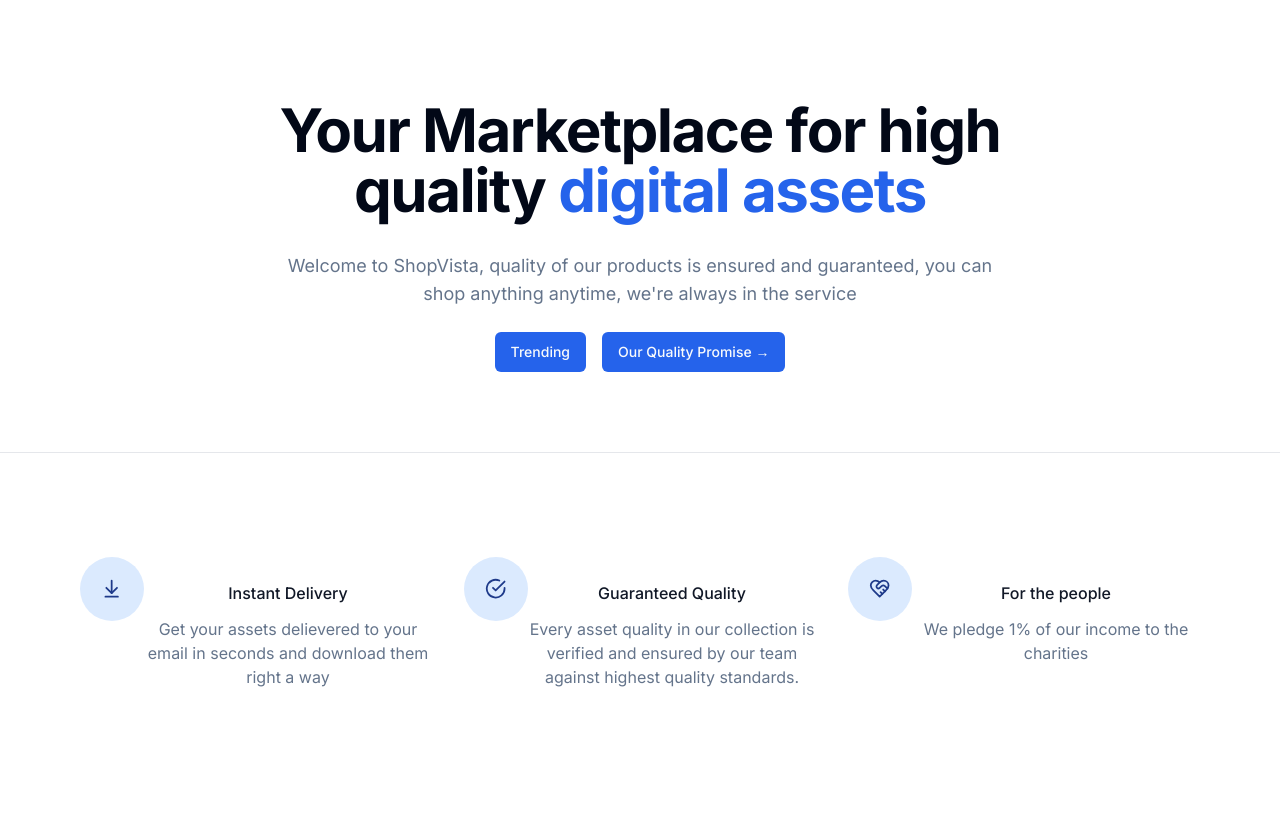
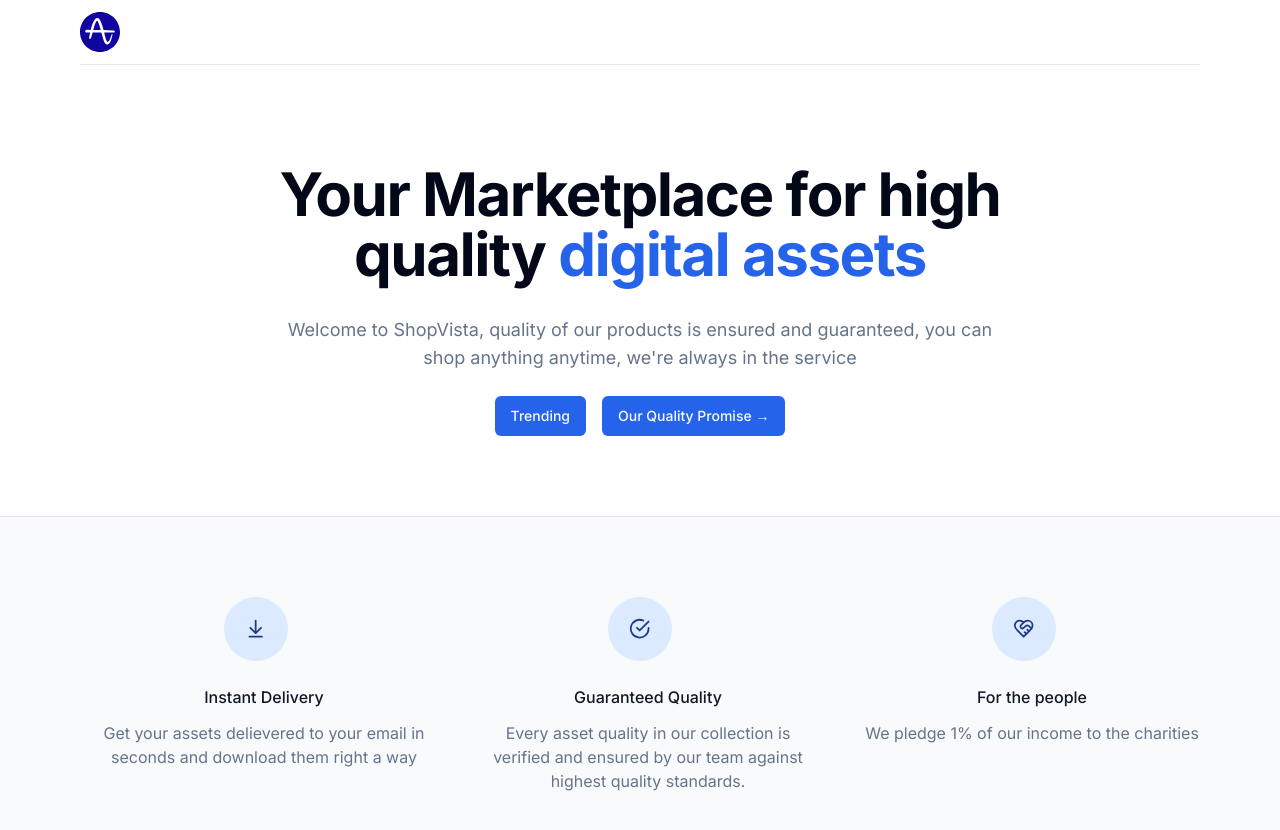
Before and after one commit to saher-elgendy/ShopVista, a Next.js app: page / in a window 1280 px wide. Shown: the top 830 px of the page. Before the commit the page ends 800 px from the top, so only its background shows below. Built offline with nearby package versions, Linux system fonts and the light colour scheme.

Commit message:
creating navbar config gile

```diff
--- a/src/app/layout.tsx
+++ b/src/app/layout.tsx
@@ -2,12 +2,14 @@ import type { Metadata } from "next";
 import { Inter } from "next/font/google";
 import "./globals.css";
 import { cn } from "@/lib/utils";
+import Navbar from "@/components/navbar";
 
 const inter = Inter({ subsets: ["latin"] });
 
 export const metadata: Metadata = {
   title: "ShopVista",
-  description: "Unleash your creativity with our vast library of high-quality digital assets. Explore a diverse range of stock photos, music, templates, and more to enhance your projects",
+  description:
+    "Unleash your creativity with our vast library of high-quality digital assets. Explore a diverse range of stock photos, music, templates, and more to enhance your projects",
 };
 
 export default function RootLayout({
@@ -21,6 +23,7 @@ export default function RootLayout({
         className={cn("relative h-full font-sans antialiased", inter.className)}
       >
         <main className="relative flex flex-col min-h-screen">
+          <Navbar />
           <div className=" py-5 flex-grow flex-1">{children}</div>
         </main>
       </body>
--- a/src/app/page.tsx
+++ b/src/app/page.tsx
@@ -1,4 +1,4 @@
-import MaxWidthWrapper from "@/components/MaxWidthWrapper";
+import MaxWidthWrapper from "@/components/max-width-wrapper";
 import { buttonVariants } from "@/components/ui/button";
 import Link from "next/link";
 import { Button } from "@/components/ui/button";
@@ -9,6 +9,7 @@ import {
   Leaf,
   HeartHandshake,
 } from "lucide-react";
+import Navbar from "@/components/navbar";
 
 export default function Home() {
   const services = [
@@ -64,21 +65,18 @@ export default function Home() {
           {/* TODO: List Products */}
         </div>
       </MaxWidthWrapper>
-      <section className="border-t border-gray-200 bg-gray">
+      <section className="border-t border-gray-200 bg-gray-50">
         <MaxWidthWrapper className="py-20">
           <div className="grid grid-cols-1 gap-y-12 sm:grid-cols-2 sm:gap-x-6 lg:grid-cols-3 lg:gap-x-8 lg:gap-y-4 ">
             {services.map((service) => (
-              <div
-                key={service.name}
-                className="text-center md:flex md:items-start md:text-left lg-block mt-6"
-              >
+              <div key={service.name} className="text-center">
                 <div className="md:flex-shrink-0 flex justify-center">
-                  <div className="h-16 w-16 flex justify-center items-center rounded-full bg-blue-100 text-blue-900">
+                  <div className="h-16 w-16 flex justify-center items-center md:self-center rounded-full bg-blue-100 text-blue-900">
                     <service.Icon className="w-1/3 h-1/3" />
                   </div>
                 </div>
 
-                <div className="mt-6 text-center">
+                <div className="mt-6 md:ml-4 lg:mt-6">
                   <h3 className="text-base font-medium text-gray-900">
                     {service.name}
                   </h3>
--- /dev/null
+++ b/src/components/icons.tsx
@@ -0,0 +1,18 @@
+import { LucideProps } from "lucide-react";
+
+export const Icons = {
+  logo: (props: LucideProps) => (
+    <svg
+      {...props}
+      xmlns="http://www.w3.org/2000/svg"
+      width="256"
+      height="256"
+      viewBox="0 0 256 256"
+    >
+      <path
+        fill="#10069F"
+        d="M128 0c70.683 0 128 57.317 128 128c0 70.683-57.317 128-128 128C57.317 256 0 198.734 0 128C0 57.266 57.317 0 128 0Zm-16.912 39.12c-15.782.051-30.073 25.445-42.359 75.412c-8.687-.103-16.655-.257-24.109-.36h-1.13c-.926-.052-1.851 0-2.777.103c-4.215.77-7.248 4.472-7.248 8.739c0 4.37 3.239 8.122 7.557 8.79l.102.103H64.72a577.93 577.93 0 0 0-5.706 29.404l-.72 4.164v.205a5.844 5.844 0 0 0 2.724 4.935c2.725 1.748 6.375.926 8.123-1.799l.154.154l11.566-37.063h55.724c4.266 16.141 8.687 32.745 14.548 48.373c3.135 8.379 10.435 27.913 22.67 28.016h.154c18.917 0 26.32-30.587 31.203-50.84c1.08-4.37 1.953-8.123 2.827-10.899l.36-1.13l.052-.167c.4-1.445-.416-2.988-1.851-3.483c-1.491-.514-3.187.257-3.701 1.799l-.412 1.13c-1.593 4.473-3.084 8.637-4.42 12.39l-.103.308c-8.225 23.184-11.926 33.774-19.277 33.774h-.463c-9.407 0-18.198-38.143-21.54-52.486c-.565-2.467-1.079-4.78-1.593-6.785h60.659c1.08 0 2.159-.257 3.136-.771l.047-.039a1.82 1.82 0 0 1 .21-.115l.308-.206l.154-.103c.155-.103.309-.206.463-.36l.227-.188c1.114-.969 1.903-2.321 2.24-3.719c.772-3.65-1.644-7.248-5.294-7.967h-.309c-.36-.052-.668-.103-1.028-.103l-.925-.103c-21.436-1.542-43.49-2.16-64.206-2.57l-.051-.155c-10.024-37.783-22.62-76.388-39.582-76.388Zm-.669 17.015c.874 0 1.697.514 2.416 1.44c1.748 2.775 4.832 8.995 9.408 22.772c3.135 9.459 6.528 21.23 10.126 34.904c-13.673-.205-27.45-.36-40.816-.514l-6.785-.051c7.66-29.918 16.964-52.588 23.8-57.934c.566-.36 1.183-.617 1.851-.617Z"
+      />
+    </svg>
+  ),
+};
--- /dev/null
+++ b/src/components/nav-item.tsx
@@ -0,0 +1,5 @@
+const NavItewm = () => {
+    return ()
+}
+
+export default NavItem;
--- /dev/null
+++ b/src/components/nav-items.tsx
@@ -0,0 +1,10 @@
+"use client";
+
+import { useState } from "react";
+
+const NavItems = () => {
+  const { activeIndex, setActiveIndex } = useState<null | number>(null);
+  return <div className="flex gap-4 h-full"></div>;
+};
+
+export default NavItems;
--- /dev/null
+++ b/src/components/navbar.tsx
@@ -0,0 +1,26 @@
+import { Icons } from "./icons";
+import MaxWidthWrapper from "./max-width-wrapper";
+import Link from "next/link";
+
+
+const Navbar = () => {
+  return (
+    <div className="sticky z-50 top-0 inset-x-0 h-16 bg-white">
+        <MaxWidthWrapper>
+          <div className="border-b border-gray-200">
+            <div className="flex h-16 items-center">
+              <div className="ml-4 flex lg:ml-0">
+                <Link href="/">
+                  <Icons.logo className="h-10 w-10" />
+                </Link>
+              </div>
+
+              <div className="hidden z-50 lg:ml-8 lg:self-stretch"></div>
+            </div>
+          </div>
+        </MaxWidthWrapper>
+    </div>
+  );
+};
+
+export default Navbar;
--- /dev/null
+++ b/src/config/index.ts
@@ -0,0 +1,45 @@
+export const PRODUCT_CATEGORIES = [
+  {
+    label: "UI KITS",
+    value: "UI_KITS" as const,
+    featured: [
+      {
+        name: "Editor Picks",
+        href: "#",
+        imageSrc: "/nav/ui-kits/mixed.jpg",
+      },
+      {
+        name: "New Arrivals",
+        href: "#",
+        imageSrc: "/nav/ui-kits/blue.jpg",
+      },
+      {
+        name: "Best Sellers",
+        href: "#",
+        imageSrc: "/nav/ui-kits/purple.jpg",
+      },
+    ],
+  },
+
+  {
+    label: 'Icons',
+    value: 'icons' as const,
+    featured: [
+        {
+            name: 'Favorite Icon Picks',
+            href: '#',
+            imageSrc: '/nav/icons/picks.jpg'
+        }
+        {
+            name: 'New Arrivals',
+            href: '#',
+            imageSrc: '/nav/icons/new.jpg'
+        }
+        {
+            name: 'Favorite Icon Picks',
+            href: '#',
+            imageSrc: '/nav/icons/bestsellers.jpg'
+        }
+    ]
+  }
+];
```
Also changed, not shown: src/components/max-width-wrapper.tsx (renamed from src/components/MaxWidthWrapper.tsx).
